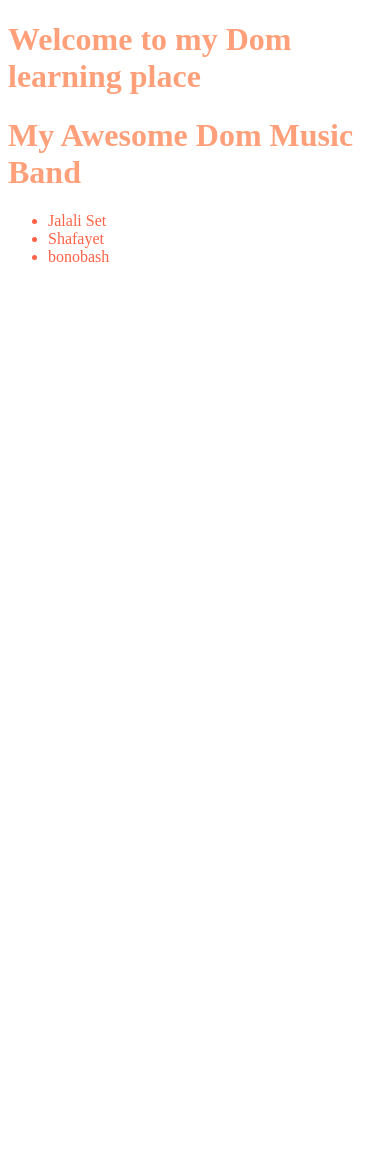
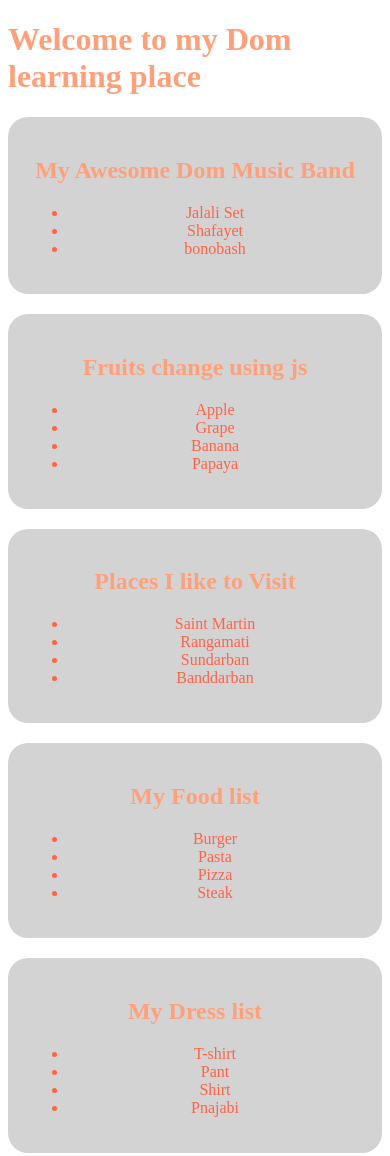
Before and after one commit to AmzadRakib/tour-of-dom, a plain HTML site: page index.html in a window 390 px wide. Before the commit the page ends 844 px from the top, so only its background shows below. Drawn offline with Linux system fonts and the light colour scheme.

Commit message:
complete the lesson

```diff
--- a/index.html
+++ b/index.html
@@ -17,17 +17,37 @@
     <header>
         <h1>Welcome to my Dom learning place</h1>
     </header>
-    <main>
+    <main id="main-container">
+        <section class="band-container">
             <h1>My Awesome Dom Music Band</h1>
             <ul>
                 <li>Jalali Set</li>
                 <li>Shafayet</li>
                 <li>bonobash</li>
             </ul>
+        </section>
+        <section>
+            <h1 id="Fruits-title">Fruits I like to Eat</h1>
+            <ul>
+                <li>Apple</li>
+                <li>Grape</li>
+                <li>Banana</li>
+                <li>Papaya</li>
+            </ul>
+
+        </section>
+        <section id="places-container">
+            <h1>Places I like to Visit</h1>
+            <ul>
+                <li class="my-places">Saint Martin</li>
+                <li class="my-places">Rangamati</li>
+                <li class="my-places">Sundarban</li>
+                <li>Banddarban</li>
+            </ul>
+
+        </section>
     </main>
-    <script>
-        console.log('JS inside the HTML file')
-    </script>
+    <script src="js/append.js"></script>
     <script src="js/dom.js"></script>
 </body>
 
--- /dev/null
+++ b/js/append.js
@@ -0,0 +1,45 @@
+// where to add
+const mainContainer = document.getElementById('main-container');
+
+// what to be add
+
+const section = document.createElement('section');
+const h1 = document.createElement('h1');
+h1.innerText = 'My Food list';
+section.appendChild(h1);
+const ul = document.createElement('ul');
+
+const li1 = document.createElement('li');
+li1.innerText = 'Burger';
+ul.appendChild(li1);
+
+const li2 = document.createElement('li');
+li2.innerText = 'Pasta';
+ul.appendChild(li2);
+
+const li3 = document.createElement('li');
+li3.innerText = 'Pizza';
+ul.appendChild(li3);
+
+const li4 = document.createElement('li');
+li4.innerText = 'Steak';
+ul.appendChild(li4);
+
+section.appendChild(ul);
+mainContainer.appendChild(section);
+
+// inner HTML
+
+const sectionDress = document.createElement('section');
+sectionDress.innerHTML = `
+<h1>My Dress list </h1>
+<ul>
+    <li>T-shirt</li>
+    <li>Pant</li>
+    <li>Shirt</li>
+    <li>Pnajabi</li>
+</ul>
+
+`
+
+mainContainer.appendChild(sectionDress);
--- a/js/dom.js
+++ b/js/dom.js
@@ -1,3 +1,50 @@
-console.log('hello dom!')
+// get element by tag name
 
-console.log(document.body)
+const liCollection = document.getElementsByTagName('li');
+for (const li of liCollection) {
+    // console.log(li.innerText);
+}
+
+const Headings = document.getElementsByTagName('h1');
+for (const heading of Headings) {
+    // console.log(heading.innerText);
+}
+
+// get element by id name
+const fruitsTitle = document.getElementById('Fruits-title');
+// console.log(fruitsTitle.innerText);
+const fruitsChange = fruitsTitle.innerText = 'Fruits change using js';
+// console.log(fruitsChange);
+
+//Get elements by class name :
+
+// const myPlaces = document.getElementsByClassName('my-places');
+// for (const place of myPlaces) {
+//     // console.log(place.innerText);
+// }
+
+// query selector
+
+// which is provide you just a first element of container
+
+const bandContainer = document.querySelector('.band-container li').innerText;
+// console.log(bandContainer);
+
+
+// query selector all
+// which provide all elements of container
+
+const placeContainer = document.querySelectorAll('#places-container li');
+for (const place of placeContainer) {
+    // console.log(place.innerText);
+}
+
+
+const sections = document.querySelectorAll('section');
+for (const section of sections) {
+    section.style.backgroundColor = 'lightgray';
+    section.style.textAlign = 'center';
+    section.style.padding = '20px'
+    section.style.marginBottom = '20px'
+    section.style.borderRadius = '20px'
+}
```
Also changed, not shown: js/summary.js (added, +41 -0 lines), summary.html (added, +48 -0 lines). Lines whose indentation alone changed are shown as unchanged.
